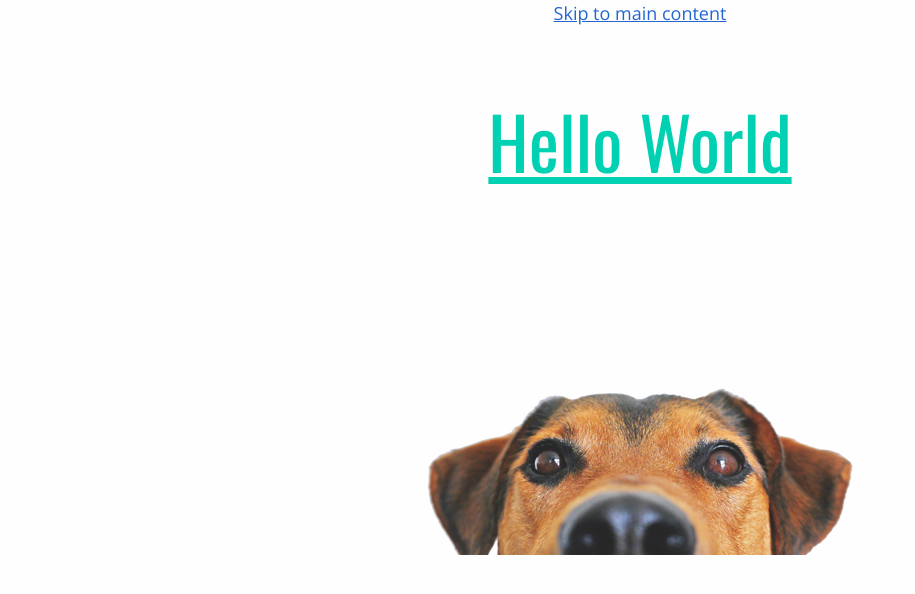
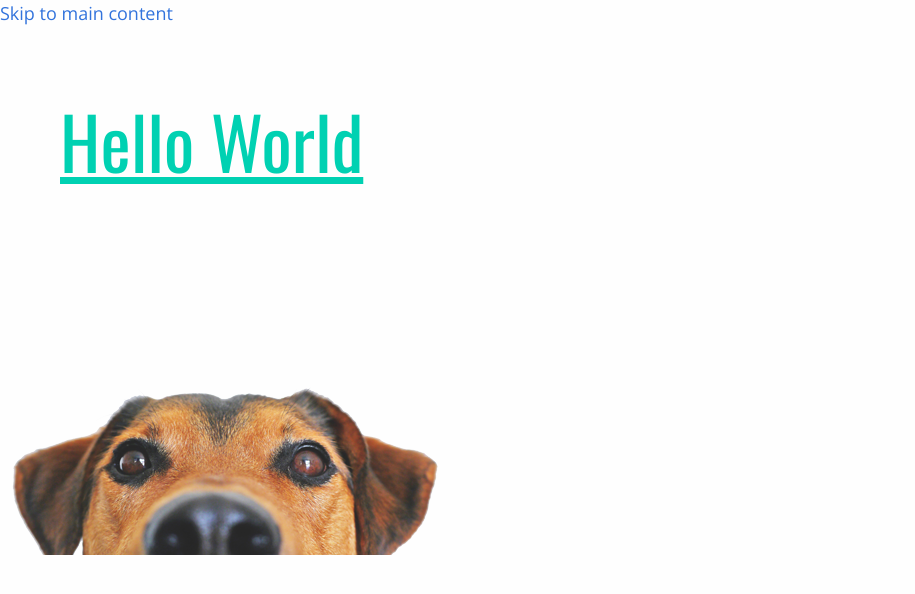
Before and after one commit to joshrosenhanst/webpack-react, a React app: page / in a window 1280 px wide. Shown: the top 594 px of the page, without its empty margins (0-915 px from the left). Built offline with nearby package versions, Linux system fonts and the light colour scheme.

Commit message:
fix styling issues

```diff
--- a/src/DogFooter.js
+++ b/src/DogFooter.js
@@ -5,7 +5,7 @@ class App extends Component {
   render(){
     return (
       <footer>
-        <img src={dog} alt="Transparent Dog footer image"/>
+        <img id="dog_footer" src={dog} alt="Transparent Dog footer"/>
       </footer>
     );
   }
--- a/src/sass/index.sass
+++ b/src/sass/index.sass
@@ -2,7 +2,7 @@
 @import 'reset'
 @import 'base'
 
-body
+#root
   text-align: center
   display: flex
   flex-direction: column
```
